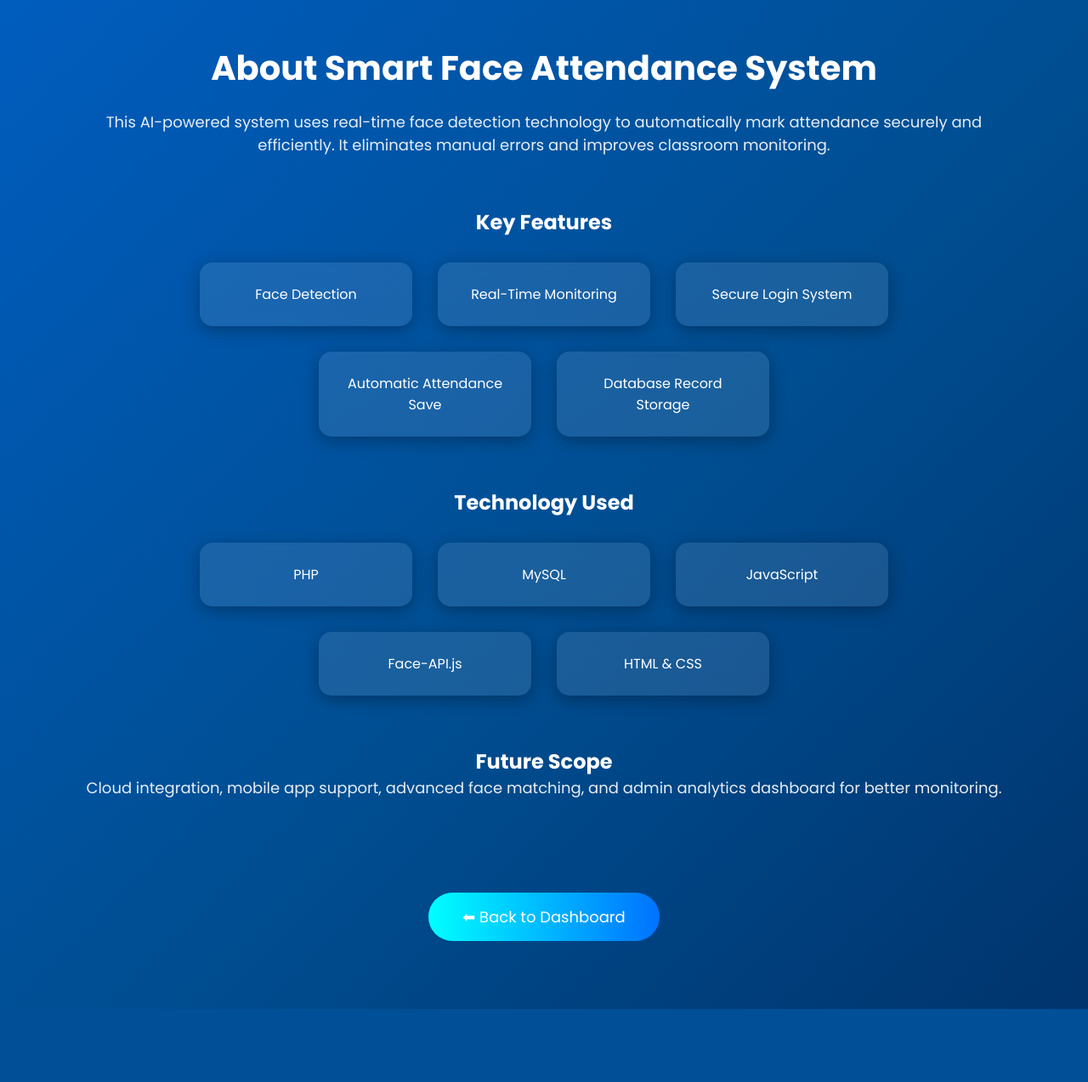
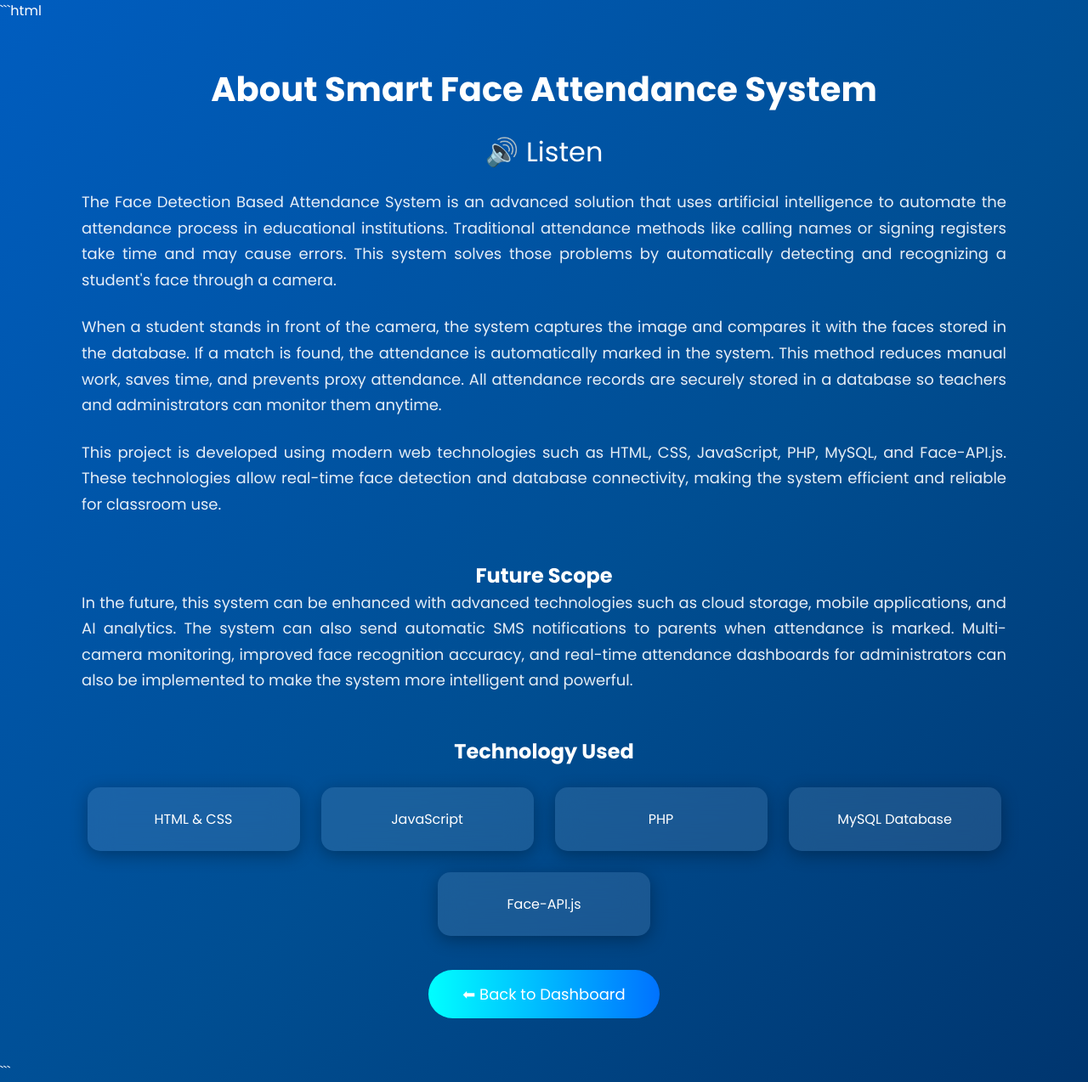
Before and after one commit to dhanu1912/face-attendance-system, a PHP site: page /about.html in a window 1280 px wide. Shown: the whole page at 85% size. Before the commit the page ends 1188 px from the top, so only its background shows below. Run offline with PHP 8.4, Linux system fonts and the light colour scheme.

Commit message:
update project

````diff
--- a/FaceAttendanceSystem/about.html
+++ b/FaceAttendanceSystem/about.html
@@ -1,3 +1,4 @@
+```html
 <!DOCTYPE html>
 <html>
 <head>
@@ -7,6 +8,7 @@
 <link href="https://fonts.googleapis.com/css2?family=Poppins:wght@400;700&display=swap" rel="stylesheet">
 
 <style>
+
 *{
 margin:0;
 padding:0;
@@ -16,8 +18,8 @@ font-family:'Poppins',sans-serif;
 
 body{
 background: linear-gradient(-45deg,#000428,#004e92,#0072ff,#00c6ff);
-background-size: 400% 400%;
-animation: gradient 12s ease infinite;
+background-size:400% 400%;
+animation:gradient 12s ease infinite;
 color:white;
 }
 
@@ -41,20 +43,22 @@ margin-bottom:20px;
 
 p{
 font-size:18px;
-margin-bottom:40px;
+margin-bottom:25px;
 opacity:0.9;
+line-height:1.7;
+text-align:justify;
 }
 
 .section{
-margin-top:60px;
+margin-top:50px;
 }
 
 .cards{
 display:flex;
 justify-content:center;
 flex-wrap:wrap;
-gap:30px;
-margin-top:30px;
+gap:25px;
+margin-top:25px;
 }
 
 .card{
@@ -72,9 +76,10 @@ transform:translateY(-10px);
 box-shadow:0 10px 30px rgba(0,255,255,0.6);
 }
 
-.footer{
-margin-top:80px;
-padding:30px;
+.speaker{
+font-size:32px;
+cursor:pointer;
+margin:20px 0;
 }
 
 .btn{
@@ -86,12 +91,14 @@ background:linear-gradient(90deg,#00ffff,#0072ff);
 color:white;
 cursor:pointer;
 transition:0.4s;
+margin-top:40px;
 }
 
 .btn:hover{
 transform:scale(1.1);
 box-shadow:0 0 20px #00ffff;
 }
+
 </style>
 </head>
 
@@ -101,49 +108,73 @@ box-shadow:0 0 20px #00ffff;
 
 <h1>About Smart Face Attendance System</h1>
 
+<div class="speaker" onclick="readText()">🔊 Listen</div>
+
+<div id="aboutText">
+
 <p>
-This AI-powered system uses real-time face detection technology
-to automatically mark attendance securely and efficiently.
-It eliminates manual errors and improves classroom monitoring.
+The Face Detection Based Attendance System is an advanced solution that uses artificial intelligence to automate the attendance process in educational institutions. Traditional attendance methods like calling names or signing registers take time and may cause errors. This system solves those problems by automatically detecting and recognizing a student's face through a camera.
 </p>
 
-<div class="section">
-<h2>Key Features</h2>
-<div class="cards">
-<div class="card">Face Detection</div>
-<div class="card">Real-Time Monitoring</div>
-<div class="card">Secure Login System</div>
-<div class="card">Automatic Attendance Save</div>
-<div class="card">Database Record Storage</div>
-</div>
+<p>
+When a student stands in front of the camera, the system captures the image and compares it with the faces stored in the database. If a match is found, the attendance is automatically marked in the system. This method reduces manual work, saves time, and prevents proxy attendance. All attendance records are securely stored in a database so teachers and administrators can monitor them anytime.
+</p>
+
+<p>
+This project is developed using modern web technologies such as HTML, CSS, JavaScript, PHP, MySQL, and Face-API.js. These technologies allow real-time face detection and database connectivity, making the system efficient and reliable for classroom use.
+</p>
+
 </div>
 
 <div class="section">
-<h2>Technology Used</h2>
-<div class="cards">
-<div class="card">PHP</div>
-<div class="card">MySQL</div>
-<div class="card">JavaScript</div>
-<div class="card">Face-API.js</div>
-<div class="card">HTML & CSS</div>
-</div>
+
+<h2>Future Scope</h2>
+
+<p>
+In the future, this system can be enhanced with advanced technologies such as cloud storage, mobile applications, and AI analytics. The system can also send automatic SMS notifications to parents when attendance is marked. Multi-camera monitoring, improved face recognition accuracy, and real-time attendance dashboards for administrators can also be implemented to make the system more intelligent and powerful.
+</p>
+
 </div>
 
 <div class="section">
-<h2>Future Scope</h2>
-<p>
-Cloud integration, mobile app support, advanced face matching,
-and admin analytics dashboard for better monitoring.
-</p>
-</div>
 
-<div class="footer">
-<button class="btn" onclick="window.location.href='dashboard.php'">
-⬅ Back to Dashboard
-</button>
+<h2>Technology Used</h2>
+
+<div class="cards">
+
+<div class="card">HTML & CSS</div>
+<div class="card">JavaScript</div>
+<div class="card">PHP</div>
+<div class="card">MySQL Database</div>
+<div class="card">Face-API.js</div>
+
 </div>
 
 </div>
 
+<button class="btn" onclick="window.location.href='dashboard.php'">
+⬅ Back to Dashboard
+</button>
+
+</div>
+
+<script>
+
+function readText(){
+
+let text=document.getElementById("aboutText").innerText;
+
+let speech=new SpeechSynthesisUtterance(text);
+
+speech.lang="en-US";
+speech.rate=1;
+
+speechSynthesis.speak(speech);
+
+}
+
+</script>
+
 </body>
 </html>
+```
--- a/FaceAttendanceSystem/register.html
+++ b/FaceAttendanceSystem/register.html
@@ -117,6 +117,8 @@ input::placeholder{
 <option value="Female">Female</option>
 </select>
 
+<input type="text" name="mobile" placeholder="Enter Mobile Number" required>
+
 <input type="file" name="photo" required>
 <button type="submit">Register</button>
 </form>
--- a/FaceAttendanceSystem/register_success.html
+++ b/FaceAttendanceSystem/register_success.html
@@ -1,4 +1,3 @@
-```html
 <!DOCTYPE html>
 <html>
 <head>
````
Also changed, not shown: FaceAttendanceSystem/login.php (+6 -7 lines), FaceAttendanceSystem/register.php (+4 -3 lines), FaceAttendanceSystem/save_student.php (+9 -3 lines).
